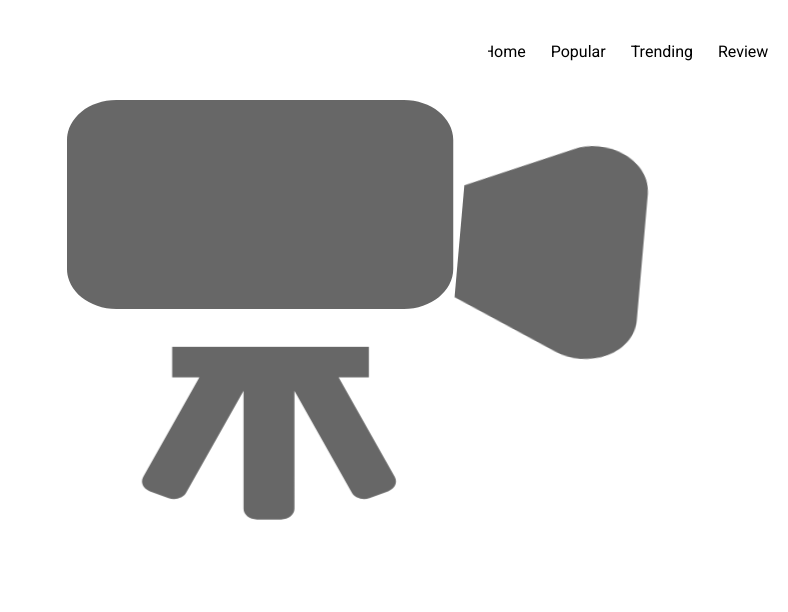
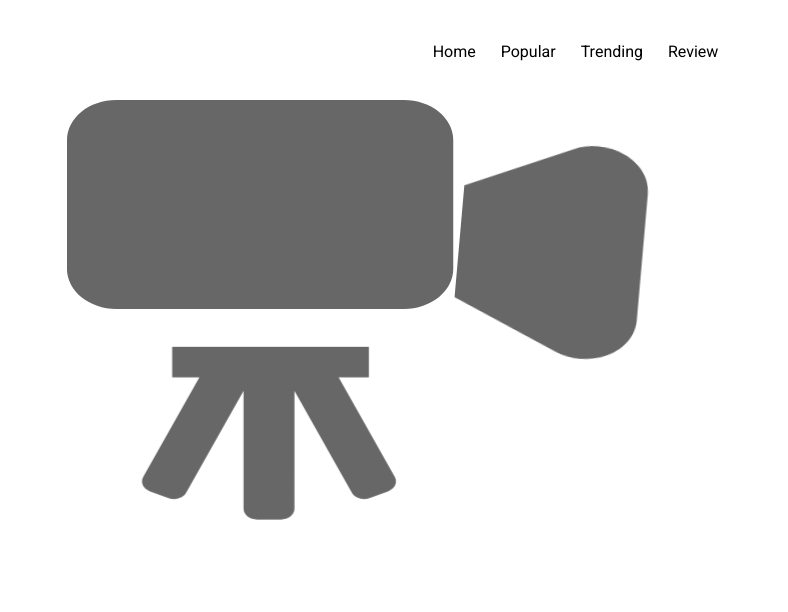
Before and after one commit to ShlokSanal/StreenVerse_ss, a plain HTML site: page index.html in a window 1536 px wide. Shown: the top 612 px of the page, 695-1483 px from the left. Drawn offline with Linux system fonts and the light colour scheme.

Commit message:
edited according to phone and width

```diff
--- a/css_netflix/general-netflix.css
+++ b/css_netflix/general-netflix.css
@@ -1,5 +1,6 @@
 html{
     scroll-behavior: smooth;
+    overflow: hidden;
 }
 body{
     font-family: Roboto,Arial;
--- a/css_netflix/header-netflix.css
+++ b/css_netflix/header-netflix.css
@@ -147,4 +147,7 @@
     .Navigation-button{
         margin-right: 25px;
     }
+    .Navigation-div{
+        width: 400px;
+    }
 }
```
